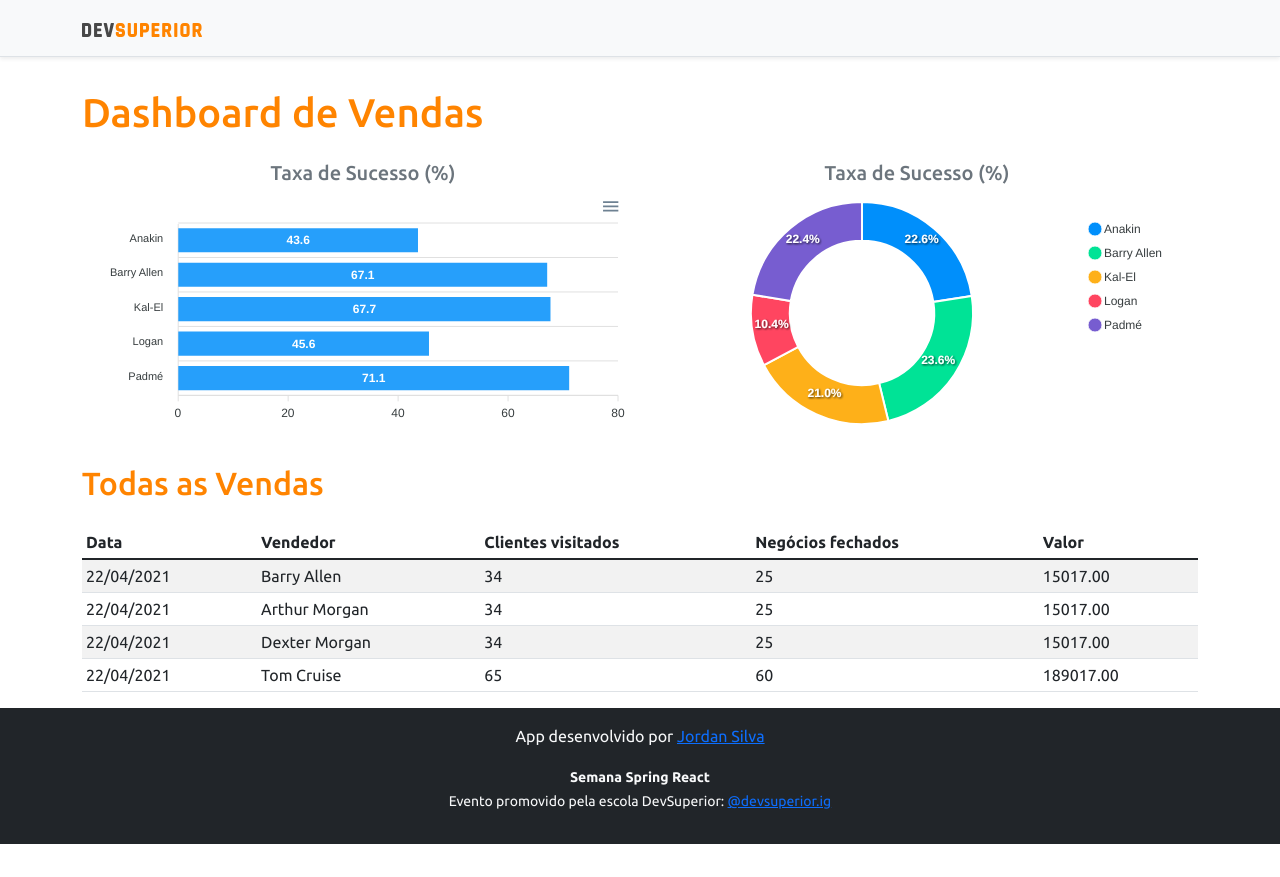
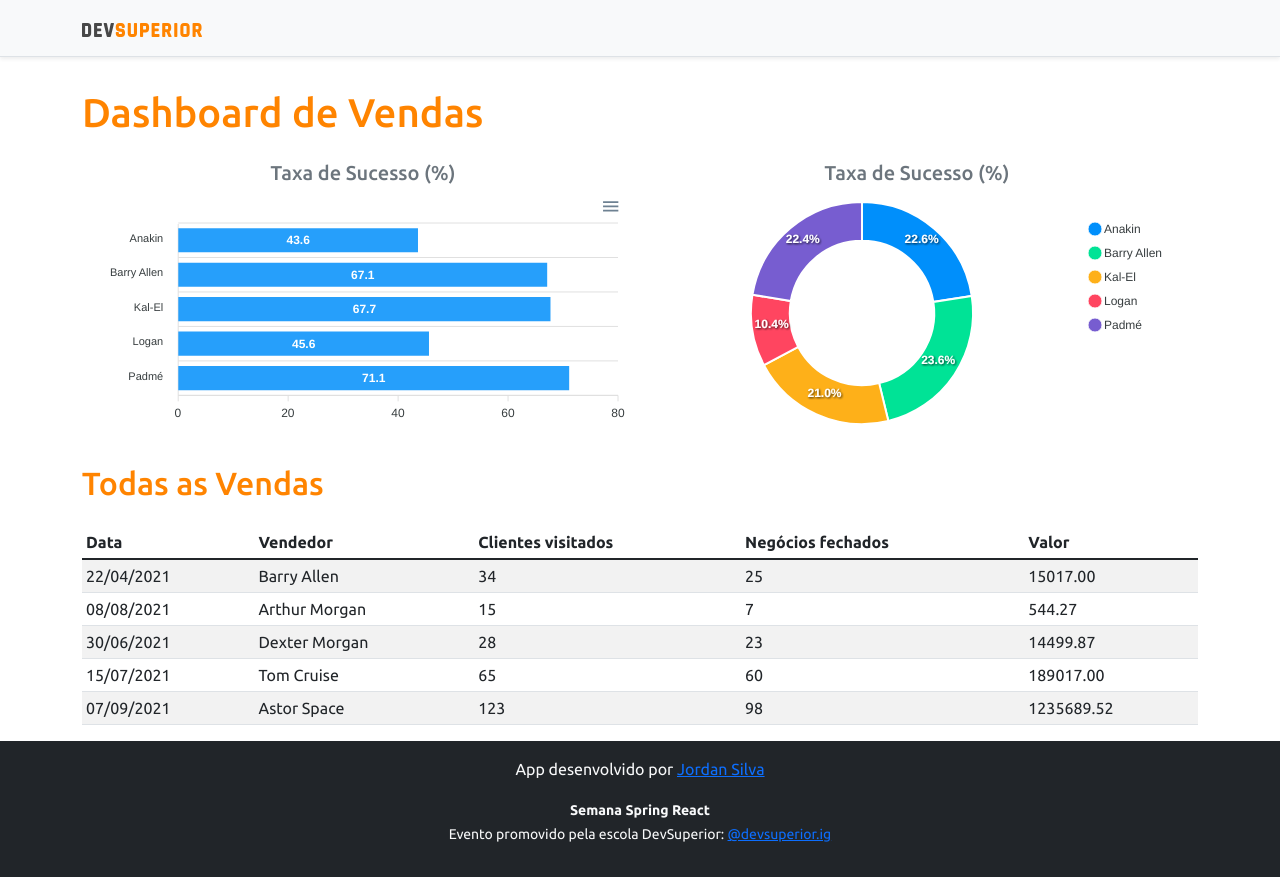
Before and after one commit to Jordanrafael92/Projeto-sds, a React (Create React App) app in the folder frontend/: page / in a window 1280 px wide. Before the commit the page ends 844 px from the top, so only its background shows below. Built offline with nearby package versions, Linux system fonts and the light colour scheme.

Commit message:
Change of Values

```diff
--- a/frontend/src/components/dataTable/index.tsx
+++ b/frontend/src/components/dataTable/index.tsx
@@ -20,25 +20,32 @@ const DataTable = () => {
                         <td>15017.00</td>
                     </tr>
                     <tr>
-                        <td>22/04/2021</td>
+                        <td>08/08/2021</td>
                         <td>Arthur Morgan</td>
-                        <td>34</td>
-                        <td>25</td>
-                        <td>15017.00</td>
+                        <td>15</td>
+                        <td>7</td>
+                        <td>544.27</td>
                     </tr>
                     <tr>
-                        <td>22/04/2021</td>
+                        <td>30/06/2021</td>
                         <td>Dexter Morgan</td>
-                        <td>34</td>
-                        <td>25</td>
-                        <td>15017.00</td>
+                        <td>28</td>
+                        <td>23</td>
+                        <td>14499.87</td>
                     </tr>
                     <tr>
-                        <td>22/04/2021</td>
+                        <td>15/07/2021</td>
                         <td>Tom Cruise</td>
                         <td>65</td>
                         <td>60</td>
                         <td>189017.00</td>
+                    </tr>
+                    <tr>
+                        <td>07/09/2021</td>
+                        <td>Astor Space</td>
+                        <td>123</td>
+                        <td>98</td>
+                        <td>1235689.52</td>
                     </tr>
                 </tbody>
             </table>
```
